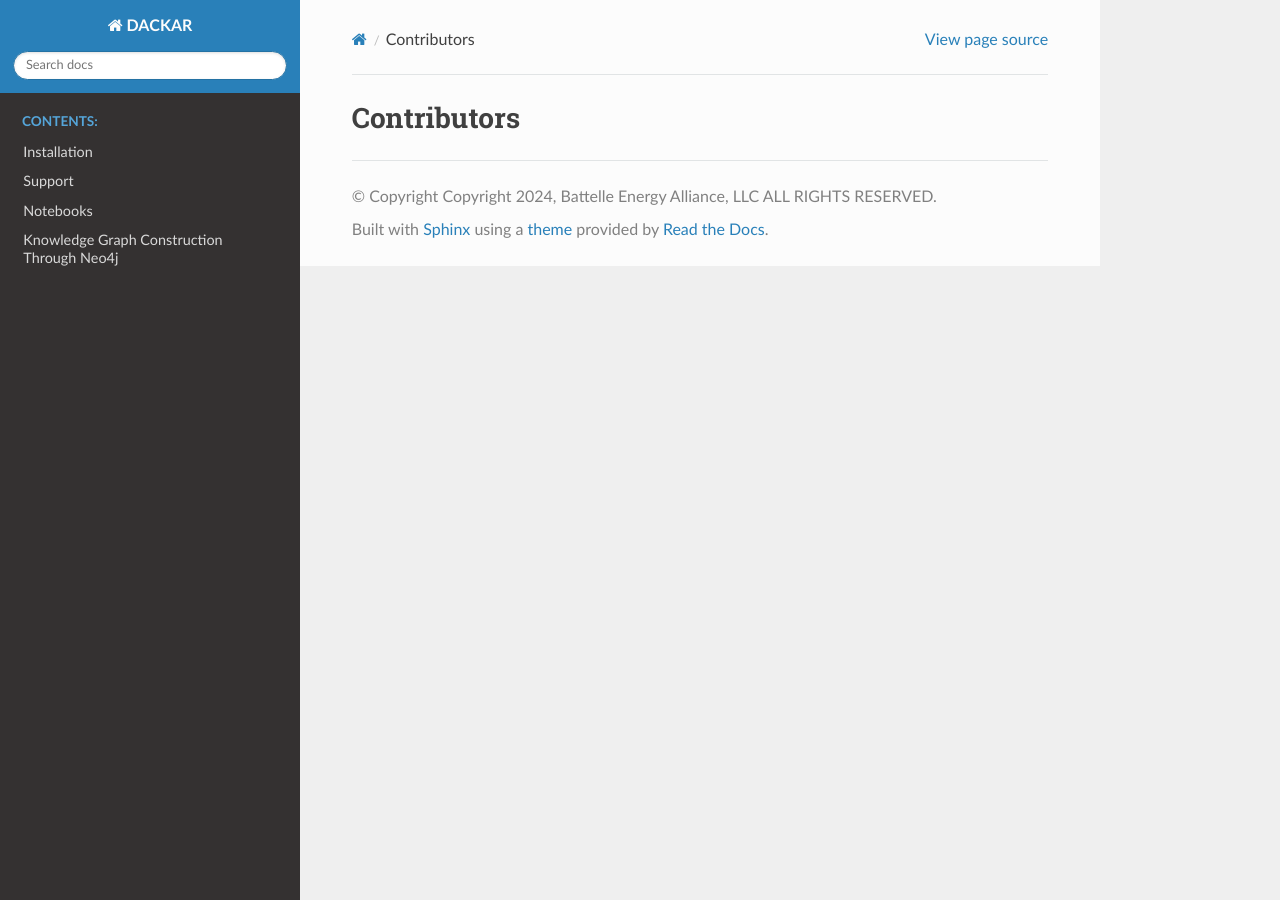
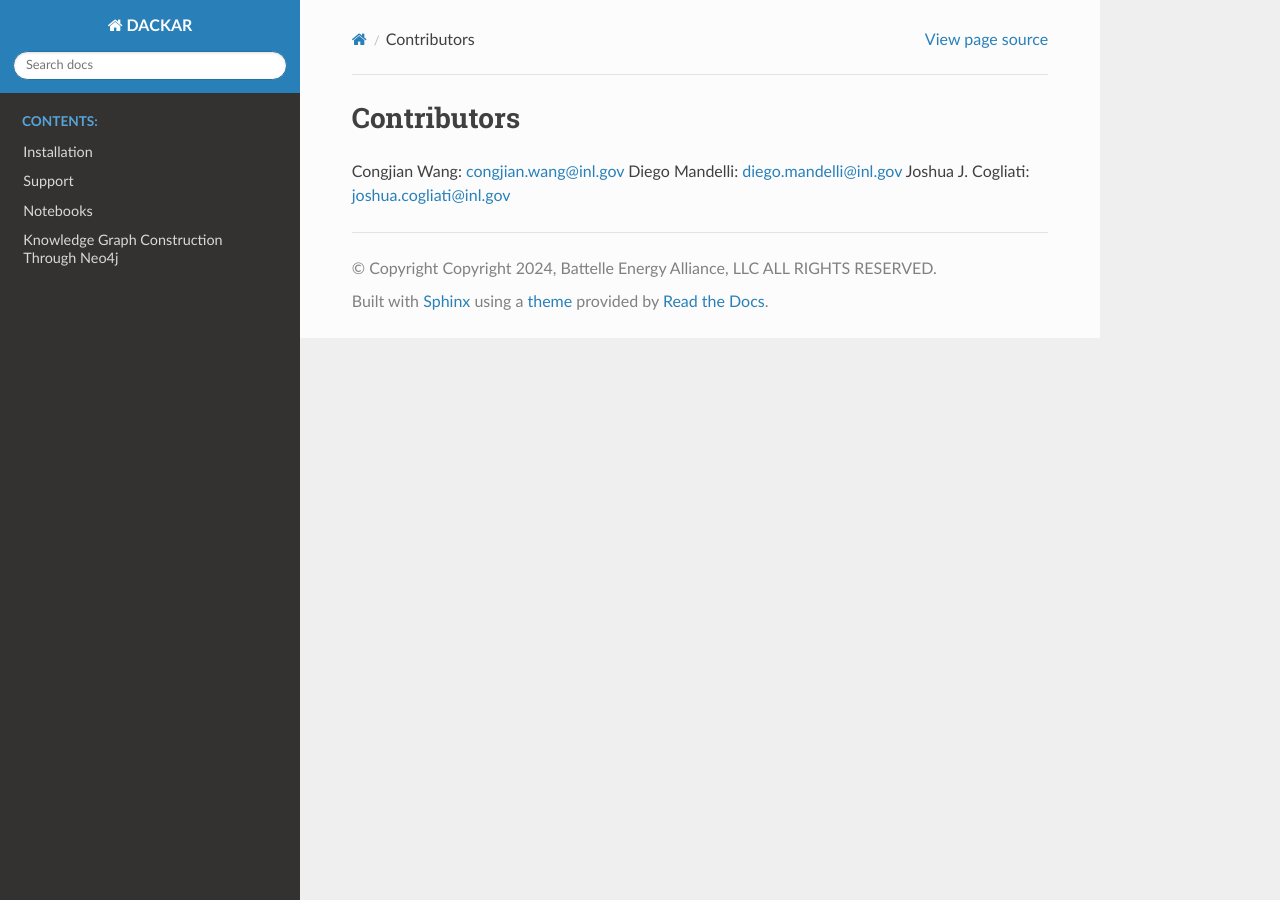
Before and after one commit to idaholab/DACKAR, a Sphinx documentation site: the page built from docs/contributors.rst, in a window 1280 px wide. Built offline with Sphinx 7.4.7 and the Read the Docs theme 3.1.0, drawn with Linux system fonts in a browser that asks for light colours; formulas are drawn with MathJax 3; pages that are not in the unit, such as notebooks, are missing from menus.

Commit message:
added text

```diff
--- a/docs/contributors.rst
+++ b/docs/contributors.rst
@@ -1,2 +1,6 @@
 Contributors
 ============
+
+Congjian Wang: congjian.wang@inl.gov
+Diego Mandelli: diego.mandelli@inl.gov
+Joshua J. Cogliati: joshua.cogliati@inl.gov
--- a/docs/support.rst
+++ b/docs/support.rst
@@ -2,11 +2,7 @@
 Support
 =======
 
-The easiest way to get help with the project is to open an issue on Github_.
-
-.. The mailing list at ... is also available for support.
-
-.. _Github: https://github.inl.gov/congjian-wang/DACKAR/issues
+The easiest way to get help with the project is to open an issue on _Github: https://github.com/idaholab/DACKAR/issues
 
 Developers:
 -----------
```
Also changed, not shown: README.md (+12 -1 lines).
